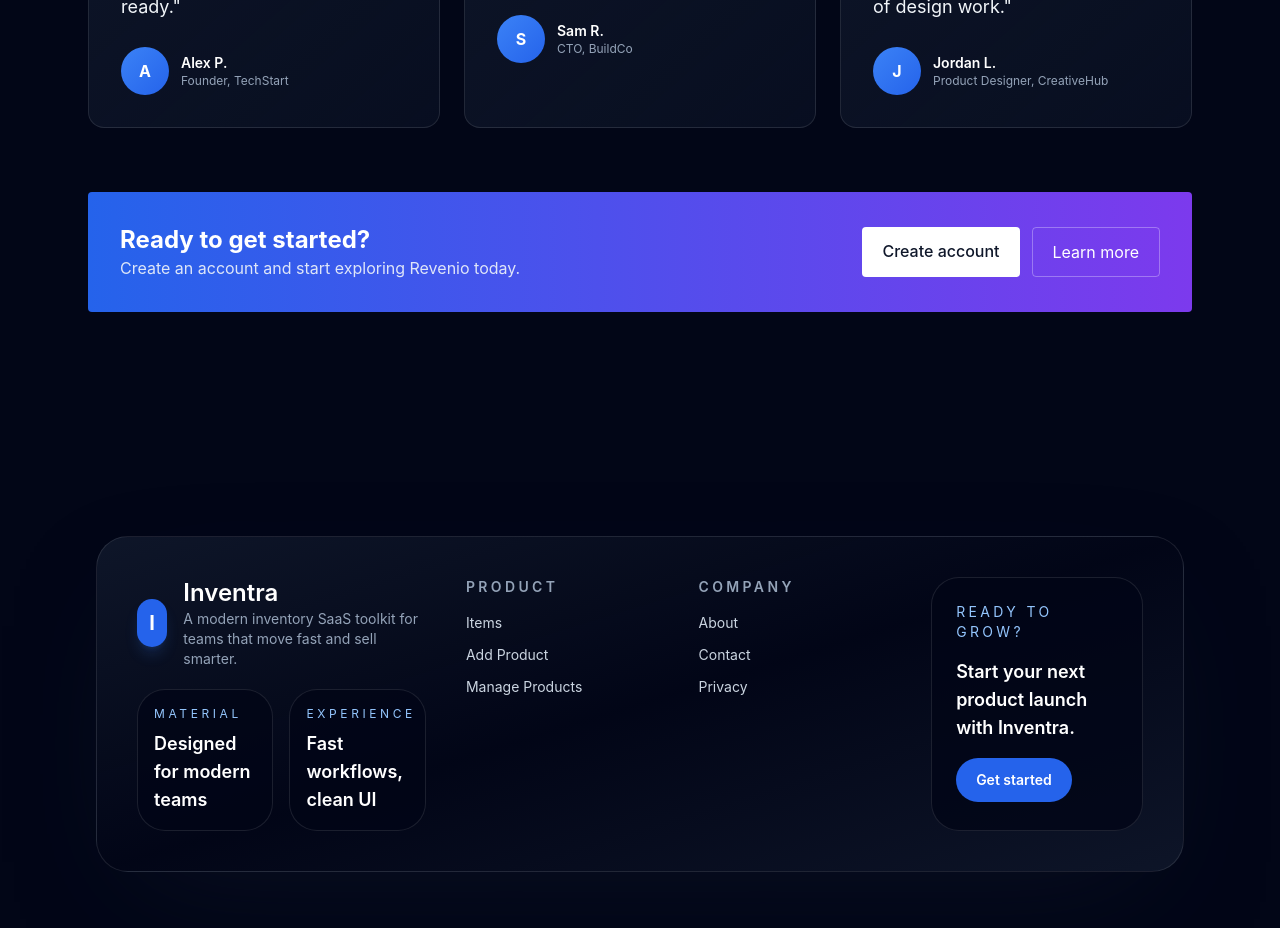
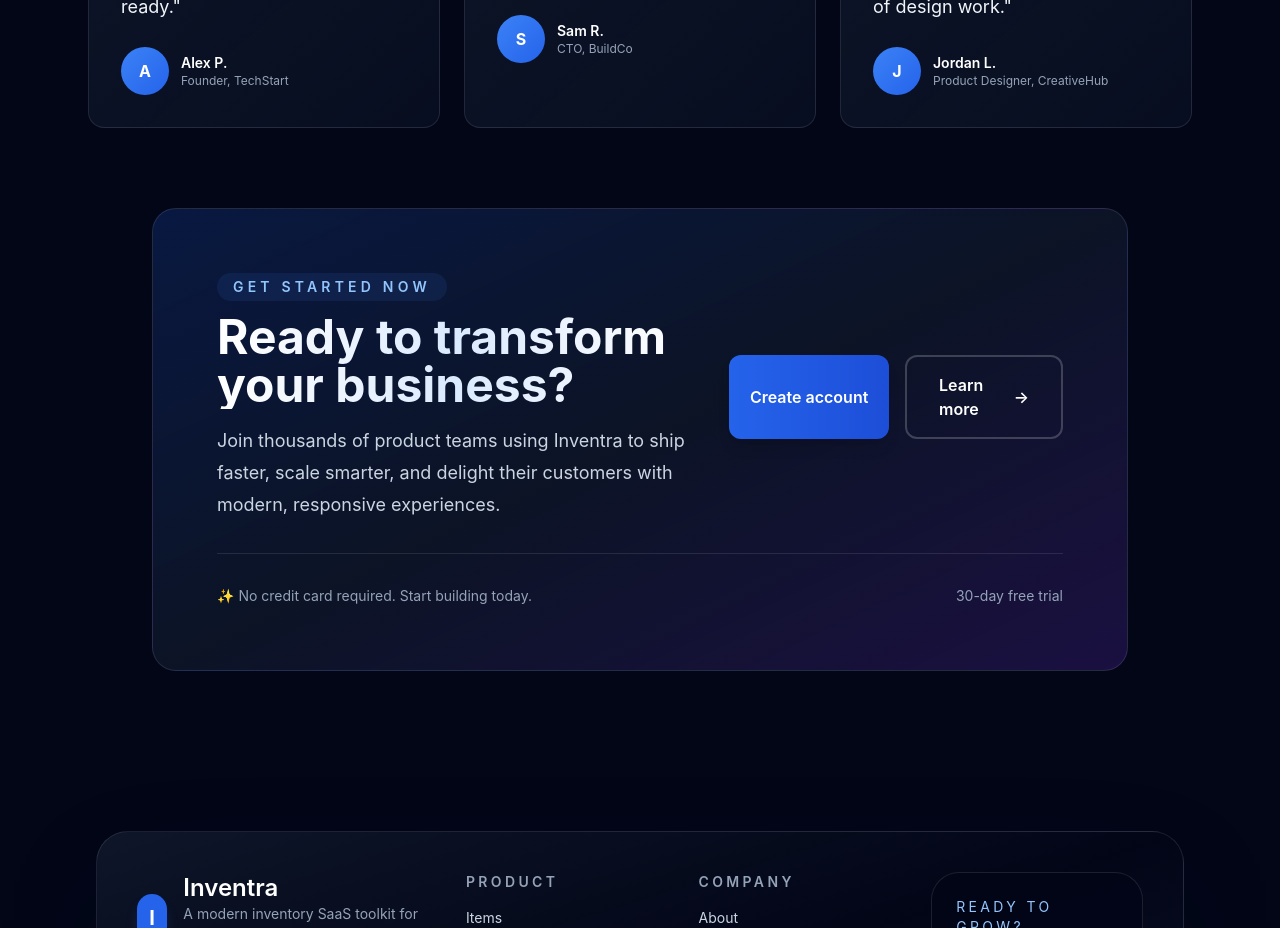
Before and after one commit to sumu749/Inventra-for-revenio, a Next.js app: page / in a window 1280 px wide. Shown: the part 3340-4268 px from the top of the page. Built offline with nearby package versions, Linux system fonts and the light colour scheme; no server answers.

Commit message:
Polished the CTA section

```diff
--- a/components/home/CTA.jsx
+++ b/components/home/CTA.jsx
@@ -2,30 +2,64 @@
 
 export default function CTA() {
     return (
-        <section className="py-16">
-            <div className="max-w-6xl mx-auto px-6">
-                <div className="bg-gradient-to-r from-blue-600 to-violet-600 rounded p-8 text-white flex flex-col sm:flex-row items-center justify-between gap-4">
-                    <div>
-                        <h3 className="text-2xl font-bold">
-                            Ready to get started?
-                        </h3>
-                        <p className="text-slate-100/90">
-                            Create an account and start exploring Revenio today.
+        <section className="pt-20">
+            <div className="mx-auto max-w-5xl px-6">
+                <div className="relative rounded-3xl border border-white/10 bg-gradient-to-br from-blue-600/20 via-slate-900/80 to-violet-600/20 overflow-hidden p-12 sm:p-16">
+                    {/* Animated gradient background */}
+                    <div className="absolute inset-0 bg-gradient-to-r from-blue-600/0 via-blue-600/5 to-violet-600/0 opacity-0 group-hover:opacity-100 transition-opacity pointer-events-none" />
+
+                    {/* Gradient border effect */}
+                    <div className="absolute inset-0 rounded-3xl bg-gradient-to-r from-blue-500 to-violet-500 opacity-0 group-hover:opacity-20 blur transition-opacity pointer-events-none" />
+
+                    <div className="relative z-10">
+                        <div className="flex flex-col lg:flex-row items-start lg:items-center justify-between gap-8">
+                            <div className="max-w-2xl">
+                                <p className="mb-3 inline-flex rounded-full bg-blue-500/10 px-4 py-1 text-sm font-semibold uppercase tracking-[0.3em] text-blue-300">
+                                    Get started now
+                                </p>
+                                <h2 className="text-4xl sm:text-5xl font-bold bg-gradient-to-r from-white via-blue-100 to-white bg-clip-text text-transparent mb-4">
+                                    Ready to transform your business?
+                                </h2>
+                                <p className="text-lg text-slate-300 leading-8">
+                                    Join thousands of product teams using
+                                    Inventra to ship faster, scale smarter, and
+                                    delight their customers with modern,
+                                    responsive experiences.
                                 </p>
                             </div>
-                    <div className="flex gap-3">
+
+                            <div className="flex flex-col sm:flex-row gap-4 w-full lg:w-auto">
                                 <a
                                     href="/register"
-                            className="px-5 py-3 bg-white text-slate-900 rounded font-medium"
+                                    className="group relative inline-flex items-center justify-center px-8 py-4 text-base font-semibold text-white bg-gradient-to-r from-blue-600 to-blue-700 rounded-xl shadow-lg hover:shadow-blue-600/50 hover:shadow-2xl transition-all overflow-hidden whitespace-nowrap"
                                 >
+                                    <span className="absolute inset-0 bg-gradient-to-r from-blue-400 to-blue-600 opacity-0 group-hover:opacity-100 transition-opacity" />
+                                    <span className="relative">
                                         Create account
+                                    </span>
                                 </a>
                                 <a
                                     href="/about"
-                            className="px-5 py-3 border border-white/30 rounded text-white"
+                                    className="group inline-flex items-center justify-center px-8 py-4 text-base font-semibold text-white border-2 border-white/20 rounded-xl hover:border-blue-400/50 hover:bg-white/5 transition-all"
                                 >
                                     Learn more
+                                    <span className="ml-2 inline-block transform transition-transform group-hover:translate-x-1">
+                                        →
+                                    </span>
                                 </a>
+                            </div>
+                        </div>
+
+                        {/* Bottom accent */}
+                        <div className="mt-8 pt-8 border-t border-white/10 flex items-center justify-between text-sm text-slate-400">
+                            <p>
+                                ✨ No credit card required. Start building
+                                today.
+                            </p>
+                            <div className="flex gap-4">
+                                <span>30-day free trial</span>
+                            </div>
+                        </div>
                     </div>
                 </div>
             </div>
```
Lines whose indentation alone changed are shown as unchanged.
